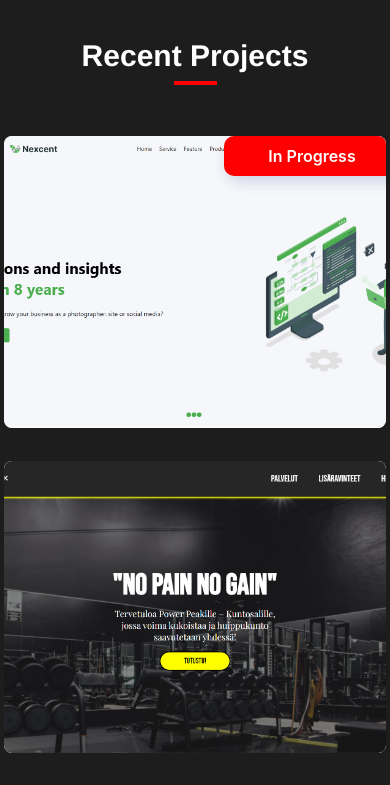
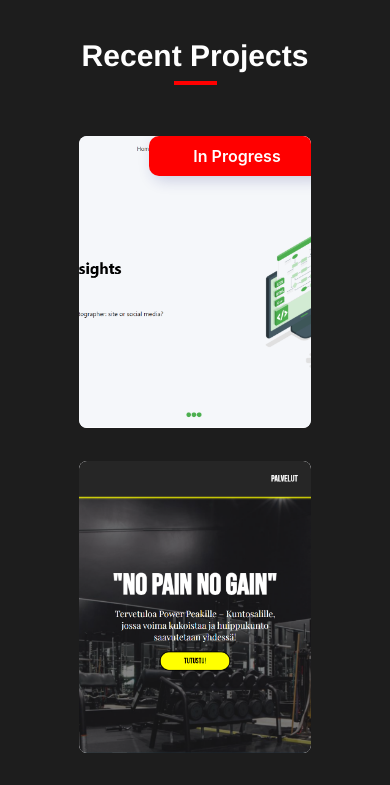
Before and after one commit to Gh0stMaj0r/Portfolio-Current, a React (Create React App) app: page / in a window 390 px wide. Shown: the part 3580-4365 px from the top of the page. Built offline with nearby package versions, Linux system fonts and the light colour scheme; grey boxes are pictures that could not be loaded.

Commit message:
Card Fix

```diff
--- a/src/Pages/Projects/Projects.scss
+++ b/src/Pages/Projects/Projects.scss
@@ -123,7 +123,7 @@
     }
 
     .css-orzpmo-JoyCard-root {
-        width: 300px;
+        width: 300px !important;
     }
 }
 
@@ -140,6 +140,6 @@
     }
 
     .css-orzpmo-JoyCard-root {
-        width: 200px;
+        width: 200px !important;
     }
 }
```
